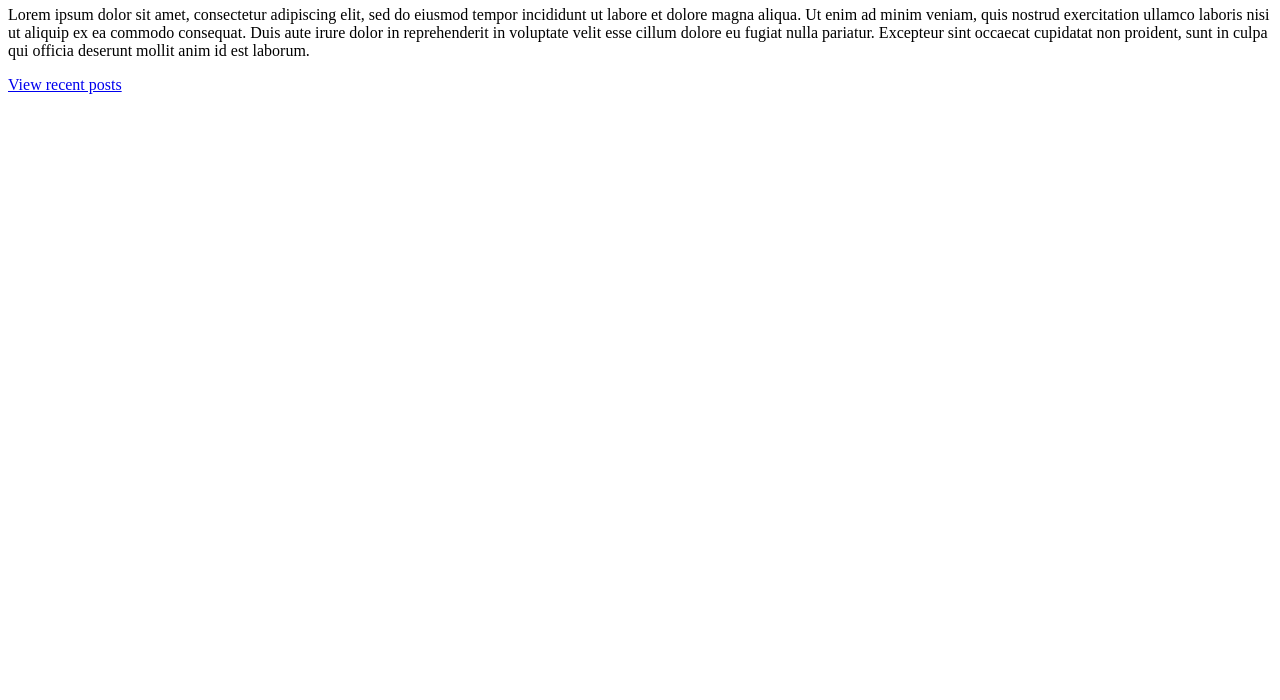
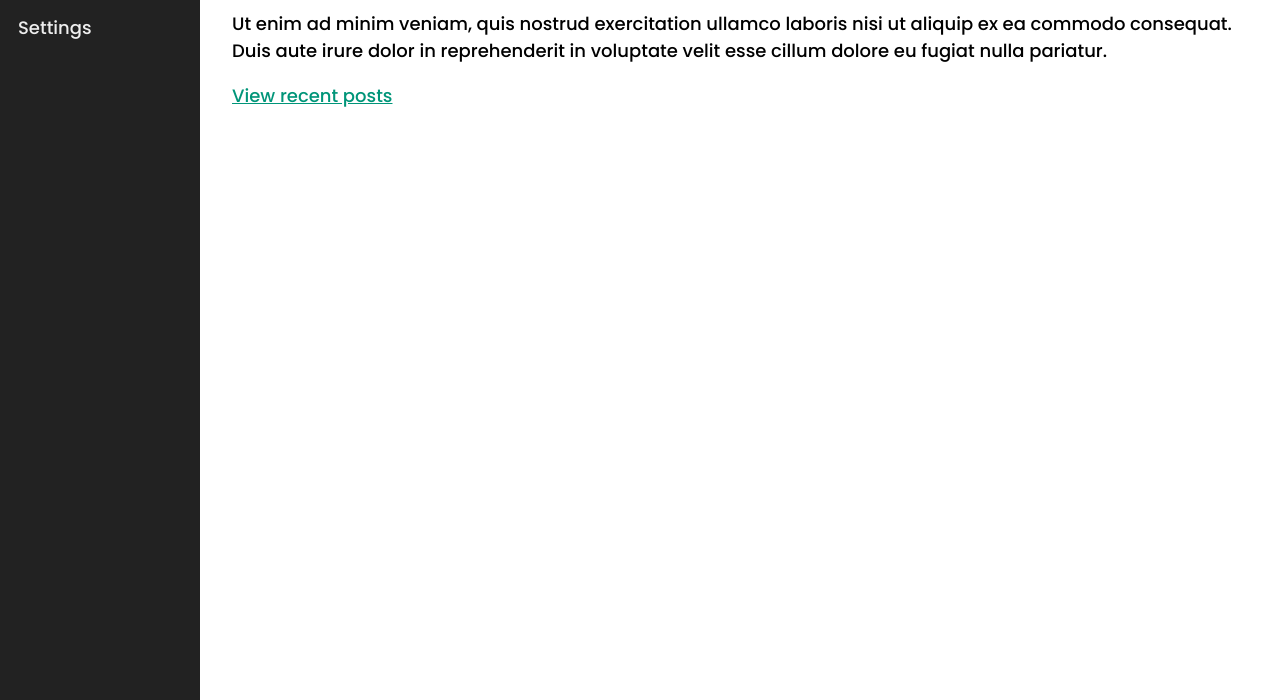
Before and after one commit to psarge2/vanilla-js-spa, a website with bundled scripts: page frontend/index.html in a window 1280 px wide. Shown: the part 100-800 px from the top of the page. Built offline with nearby package versions, Linux system fonts and the light colour scheme.

Commit message:
added styles.css to css folder. added poppins google font link to index.html. shortened text in Dashboard.js

```diff
--- a/frontend/index.html
+++ b/frontend/index.html
@@ -6,6 +6,10 @@
   <meta http-equiv="X-UA-Compatible" content="IE=edge">
   <meta name="viewport" content="width=device-width, initial-scale=1.0">
   <title>Single Page App</title>
+  <link rel="preconnect" href="https://fonts.gstatic.com">
+  <link href="https://fonts.googleapis.com/css2?family=Poppins:wght@100;200;300;400;500;700&display=swap"
+    rel="stylesheet">
+  <link rel="stylesheet" href="/static/css/styles.css">
 </head>
 
 <body>
--- /dev/null
+++ b/frontend/static/css/styles.css
@@ -0,0 +1,37 @@
+body {
+	--nav-width: 200px;
+	margin: 0 0 0 var(--nav-width);
+	font-family: 'Poppins', sans-serif;
+	font-size: 18px;
+}
+
+.nav {
+	position: fixed;
+	top: 0;
+	left: 0;
+	width: var(--nav-width);
+	height: 100vh;
+	background: #222;
+}
+
+.nav__link {
+	display: block;
+	padding: 12px 18px;
+	text-decoration: none;
+	color: #eee;
+	font-weight: 500;
+}
+
+.nav__link:hover {
+	background: rgba(255, 255, 255, 0.05);
+}
+
+#app {
+	margin: 2rem;
+	line-height: 1.5;
+	font-weight: 500;
+}
+
+a {
+	color: #009579;
+}
--- a/frontend/static/js/views/Dashboard.js
+++ b/frontend/static/js/views/Dashboard.js
@@ -10,7 +10,7 @@ export default class extends AbstractView {
     return `
       <h1>Welcome Back, Paul</h1>
       <p>
-      Lorem ipsum dolor sit amet, consectetur adipiscing elit, sed do eiusmod tempor incididunt ut labore et dolore magna aliqua. Ut enim ad minim veniam, quis nostrud exercitation ullamco laboris nisi ut aliquip ex ea commodo consequat. Duis aute irure dolor in reprehenderit in voluptate velit esse cillum dolore eu fugiat nulla pariatur. Excepteur sint occaecat cupidatat non proident, sunt in culpa qui officia deserunt mollit anim id est laborum.
+       Ut enim ad minim veniam, quis nostrud exercitation ullamco laboris nisi ut aliquip ex ea commodo consequat. Duis aute irure dolor in reprehenderit in voluptate velit esse cillum dolore eu fugiat nulla pariatur.
       </p>
       <p>
         <a href="/post" data-link>View recent posts</a>
```
